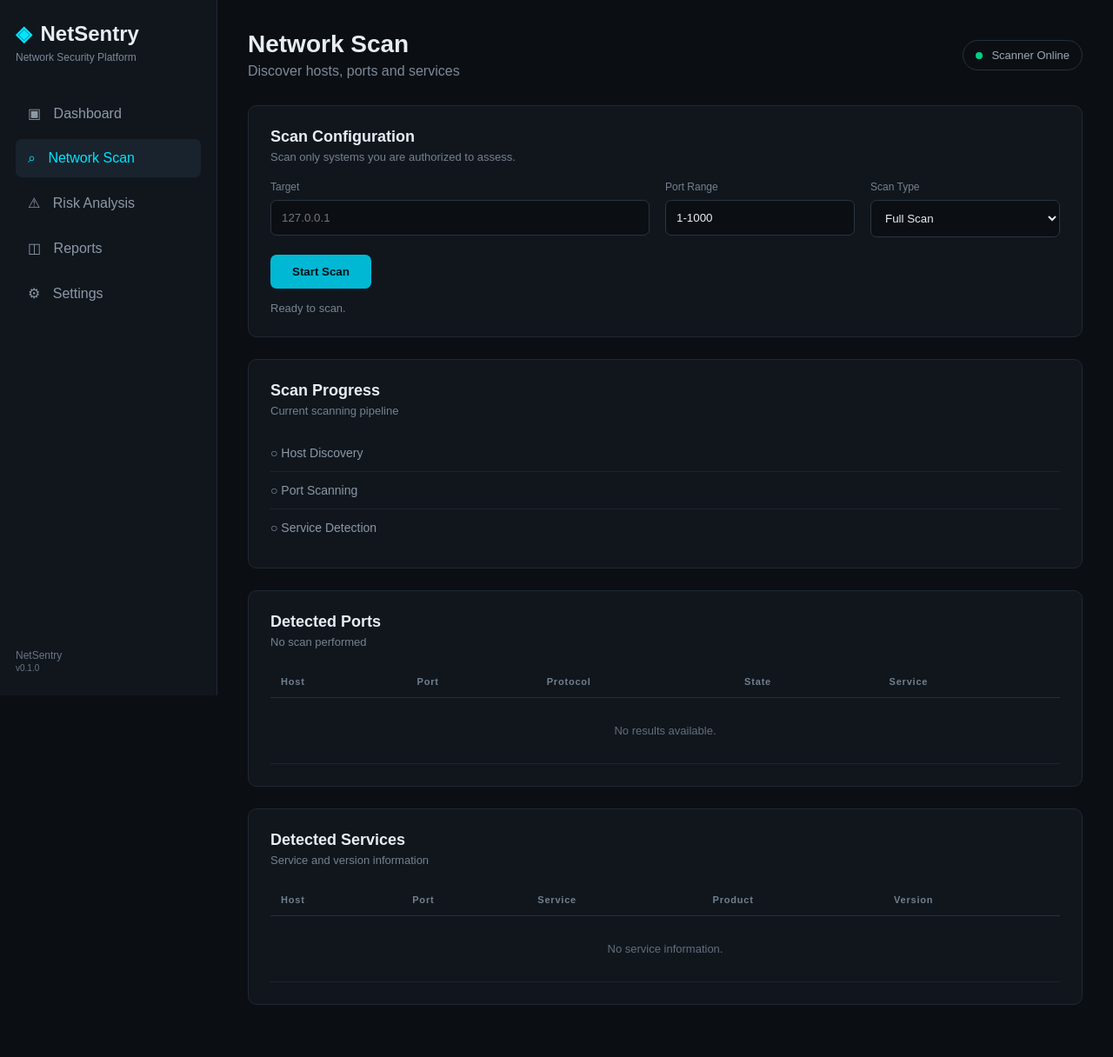
After one commit to sreenivasapai/NetSentry, a Flask app: page /network-scan in a window 1280 px wide. The commit adds this page. Shown: the whole page at 87% size. Run offline with Flask 3, Linux system fonts and the light colour scheme.

Commit message:
networkscanner

```diff
--- a/app.py
+++ b/app.py
@@ -6,10 +6,21 @@ from scanner.scanner_engine import run_scan
 app = Flask(__name__)
 
 
+# Dashboard
+
 @app.route("/")
 def dashboard():
     return render_template("dashboard.html")
 
+
+# Network Scan Page
+
+@app.route("/network-scan")
+def network_scan():
+    return render_template("network_scan.html")
+
+
+# Scan API
 
 @app.route("/scan", methods=["POST"])
 def scan():
@@ -41,7 +52,10 @@ def scan():
         }), 500
 
 
+# Start Application
+
 if __name__ == "__main__":
+
     app.run(
         debug=True,
         host="127.0.0.1",
--- a/static/css/style.css
+++ b/static/css/style.css
@@ -287,3 +287,80 @@ td {
         padding: 13px;
     }
 }
+/* ==============================
+   NETWORK SCAN
+   ============================== */
+
+.scan-grid {
+    display: grid;
+    grid-template-columns: 2fr 1fr 1fr;
+    gap: 18px;
+}
+
+.input-group {
+    display: flex;
+    flex-direction: column;
+    gap: 8px;
+}
+
+.input-group label {
+    color: #75818d;
+    font-size: 12px;
+}
+
+.input-group input,
+.input-group select {
+    background: #0b0f14;
+    border: 1px solid #293440;
+    border-radius: 7px;
+    padding: 12px;
+    color: #e6edf3;
+    outline: none;
+}
+
+.input-group input:focus,
+.input-group select:focus {
+    border-color: #00e5ff;
+}
+
+.scan-actions {
+    margin-top: 20px;
+}
+
+.scan-actions button {
+    background: #00b8d4;
+    color: #001014;
+    border: none;
+    padding: 12px 25px;
+    border-radius: 7px;
+    font-weight: bold;
+    cursor: pointer;
+}
+
+.scan-actions button:hover {
+    background: #00e5ff;
+}
+
+.scan-actions button:disabled {
+    opacity: 0.5;
+    cursor: not-allowed;
+}
+
+.progress-step {
+    padding: 13px 0;
+    border-bottom: 1px solid #1c242d;
+    color: #8b98a5;
+    font-size: 14px;
+}
+
+.progress-step:last-child {
+    border-bottom: none;
+}
+
+@media (max-width: 800px) {
+
+    .scan-grid {
+        grid-template-columns: 1fr;
+    }
+
+}
--- /dev/null
+++ b/static/js/network_scan.js
@@ -0,0 +1,222 @@
+async function startNetworkScan() {
+
+    const target =
+        document.getElementById("target").value.trim();
+
+    const scanButton =
+        document.getElementById("scanButton");
+
+    const status =
+        document.getElementById("scanStatus");
+
+
+    if (!target) {
+
+        status.textContent =
+            "Please enter a target.";
+
+        return;
+    }
+
+
+    scanButton.disabled = true;
+
+    scanButton.textContent =
+        "Scanning...";
+
+    status.textContent =
+        "NetSentry is running the scan...";
+
+
+    resetProgress();
+
+    setStep(
+        "step1",
+        "● Host Discovery"
+    );
+
+
+    try {
+
+        const response = await fetch("/scan", {
+
+            method: "POST",
+
+            headers: {
+                "Content-Type": "application/json"
+            },
+
+            body: JSON.stringify({
+                target: target
+            })
+
+        });
+
+
+        const data = await response.json();
+
+
+        if (!data.success) {
+            throw new Error(data.error);
+        }
+
+
+        setStep(
+            "step1",
+            "✓ Host Discovery"
+        );
+
+        setStep(
+            "step2",
+            "✓ Port Scanning"
+        );
+
+        setStep(
+            "step3",
+            "✓ Service Detection"
+        );
+
+
+        displayResults(data.results);
+
+
+        status.textContent =
+            "Scan completed successfully.";
+
+    }
+
+    catch (error) {
+
+        console.error(error);
+
+        status.textContent =
+            "Scan failed: " + error.message;
+
+    }
+
+    finally {
+
+        scanButton.disabled = false;
+
+        scanButton.textContent =
+            "Start Scan";
+
+    }
+}
+
+
+function resetProgress() {
+
+    setStep(
+        "step1",
+        "○ Host Discovery"
+    );
+
+    setStep(
+        "step2",
+        "○ Port Scanning"
+    );
+
+    setStep(
+        "step3",
+        "○ Service Detection"
+    );
+}
+
+
+function setStep(id, text) {
+
+    document.getElementById(id)
+        .textContent = text;
+}
+
+
+function displayResults(results) {
+
+    document.getElementById(
+        "resultTarget"
+    ).textContent =
+        "Target: " + results.target;
+
+
+    // PORT RESULTS
+
+    const portTable =
+        document.getElementById(
+            "resultsTable"
+        );
+
+    portTable.innerHTML = "";
+
+
+    if (!results.ports.length) {
+
+        portTable.innerHTML = `
+            <tr>
+                <td colspan="5" class="empty">
+                    No ports detected.
+                </td>
+            </tr>
+        `;
+
+    } else {
+
+        results.ports.forEach(port => {
+
+            const row =
+                document.createElement("tr");
+
+            row.innerHTML = `
+                <td>${port.host}</td>
+                <td>${port.port}</td>
+                <td>${port.protocol}</td>
+                <td>${port.state}</td>
+                <td>${port.service}</td>
+            `;
+
+            portTable.appendChild(row);
+
+        });
+    }
+
+
+    // SERVICE RESULTS
+
+    const serviceTable =
+        document.getElementById(
+            "servicesTable"
+        );
+
+    serviceTable.innerHTML = "";
+
+
+    if (!results.services.length) {
+
+        serviceTable.innerHTML = `
+            <tr>
+                <td colspan="5" class="empty">
+                    No service information available.
+                </td>
+            </tr>
+        `;
+
+    } else {
+
+        results.services.forEach(service => {
+
+            const row =
+                document.createElement("tr");
+
+            row.innerHTML = `
+                <td>${service.host}</td>
+                <td>${service.port}</td>
+                <td>${service.service}</td>
+                <td>${service.product || "-"}</td>
+                <td>${service.version || "-"}</td>
+            `;
+
+            serviceTable.appendChild(row);
+
+        });
+    }
+}
--- a/templates/dashboard.html
+++ b/templates/dashboard.html
@@ -39,7 +39,7 @@
                 Dashboard
             </a>
 
-            <a href="#" class="nav-item">
+            <a href="/network-scan" class="nav-item">
                 <span>⌕</span>
                 Network Scan
             </a>
--- /dev/null
+++ b/templates/network_scan.html
@@ -0,0 +1,331 @@
+<!DOCTYPE html>
+<html lang="en">
+
+<head>
+    <meta charset="UTF-8">
+    <meta name="viewport" content="width=device-width, initial-scale=1.0">
+
+    <title>NetSentry | Network Scan</title>
+
+    <link rel="stylesheet" href="{{ url_for('static', filename='css/style.css') }}">
+</head>
+
+<body>
+
+    <div class="app">
+
+        <!-- SIDEBAR -->
+
+        <aside class="sidebar">
+
+            <div class="logo">
+                <span class="logo-icon">◈</span>
+                <span>NetSentry</span>
+            </div>
+
+            <div class="subtitle">
+                Network Security Platform
+            </div>
+
+            <nav>
+
+                <a href="/" class="nav-item">
+                    <span>▣</span>
+                    Dashboard
+                </a>
+
+                <a href="/network-scan" class="nav-item active">
+                    <span>⌕</span>
+                    Network Scan
+                </a>
+
+                <a href="#" class="nav-item">
+                    <span>⚠</span>
+                    Risk Analysis
+                </a>
+
+                <a href="#" class="nav-item">
+                    <span>◫</span>
+                    Reports
+                </a>
+
+                <a href="#" class="nav-item">
+                    <span>⚙</span>
+                    Settings
+                </a>
+
+            </nav>
+
+            <div class="sidebar-footer">
+                <div>NetSentry</div>
+                <small>v0.1.0</small>
+            </div>
+
+        </aside>
+
+
+        <!-- MAIN CONTENT -->
+
+        <main class="main">
+
+            <header class="topbar">
+
+                <div>
+                    <h1>Network Scan</h1>
+
+                    <p>
+                        Discover hosts, ports and services
+                    </p>
+                </div>
+
+                <div class="status">
+
+                    <span class="status-dot"></span>
+
+                    Scanner Online
+
+                </div>
+
+            </header>
+
+
+            <!-- SCAN CONFIGURATION -->
+
+            <section class="scan-panel">
+
+                <div class="section-title">
+
+                    <h2>Scan Configuration</h2>
+
+                    <p>
+                        Scan only systems you are authorized to assess.
+                    </p>
+
+                </div>
+
+
+                <div class="scan-grid">
+
+                    <div class="input-group">
+
+                        <label>Target</label>
+
+                        <input id="target" type="text" placeholder="127.0.0.1">
+
+                    </div>
+
+
+                    <div class="input-group">
+
+                        <label>Port Range</label>
+
+                        <input id="portRange" type="text" value="1-1000">
+
+                    </div>
+
+
+                    <div class="input-group">
+
+                        <label>Scan Type</label>
+
+                        <select id="scanType">
+
+                            <option value="full">
+                                Full Scan
+                            </option>
+
+                            <option value="port">
+                                Port Scan
+                            </option>
+
+                            <option value="service">
+                                Service Detection
+                            </option>
+
+                        </select>
+
+                    </div>
+
+                </div>
+
+
+                <div class="scan-actions">
+
+                    <button id="scanButton" onclick="startNetworkScan()">
+
+                        Start Scan
+
+                    </button>
+
+                </div>
+
+
+                <div id="scanStatus" class="scan-status">
+
+                    Ready to scan.
+
+                </div>
+
+            </section>
+
+
+            <!-- SCAN PROGRESS -->
+
+            <section class="scan-panel">
+
+                <div class="section-title">
+
+                    <h2>Scan Progress</h2>
+
+                    <p>
+                        Current scanning pipeline
+                    </p>
+
+                </div>
+
+
+                <div class="progress-step">
+
+                    <span id="step1">
+                        ○ Host Discovery
+                    </span>
+
+                </div>
+
+
+                <div class="progress-step">
+
+                    <span id="step2">
+                        ○ Port Scanning
+                    </span>
+
+                </div>
+
+
+                <div class="progress-step">
+
+                    <span id="step3">
+                        ○ Service Detection
+                    </span>
+
+                </div>
+
+            </section>
+
+
+            <!-- PORT RESULTS -->
+
+            <section class="results-panel">
+
+                <div class="section-title">
+
+                    <h2>Detected Ports</h2>
+
+                    <p id="resultTarget">
+                        No scan performed
+                    </p>
+
+                </div>
+
+
+                <div class="table-container">
+
+                    <table>
+
+                        <thead>
+
+                            <tr>
+                                <th>Host</th>
+                                <th>Port</th>
+                                <th>Protocol</th>
+                                <th>State</th>
+                                <th>Service</th>
+                            </tr>
+
+                        </thead>
+
+                        <tbody id="resultsTable">
+
+                            <tr>
+
+                                <td colspan="5" class="empty">
+
+                                    No results available.
+
+                                </td>
+
+                            </tr>
+
+                        </tbody>
+
+                    </table>
+
+                </div>
+
+            </section>
+
+
+            <!-- SERVICE RESULTS -->
+
+            <section class="results-panel">
+
+                <div class="section-title">
+
+                    <h2>Detected Services</h2>
+
+                    <p>
+                        Service and version information
+                    </p>
+
+                </div>
+
+
+                <div class="table-container">
+
+                    <table>
+
+                        <thead>
+
+                            <tr>
+                                <th>Host</th>
+                                <th>Port</th>
+                                <th>Service</th>
+                                <th>Product</th>
+                                <th>Version</th>
+                            </tr>
+
+                        </thead>
+
+                        <tbody id="servicesTable">
+
+                            <tr>
+
+                                <td colspan="5" class="empty">
+
+                                    No service information.
+
+                                </td>
+
+                            </tr>
+
+                        </tbody>
+
+                    </table>
+
+                </div>
+
+            </section>
+
+        </main>
+
+    </div>
+
+
+    <script src="{{ url_for(
+    'static',
+    filename='js/network_scan.js'
+) }}"></script>
+
+</body>
+
+</html>
```
